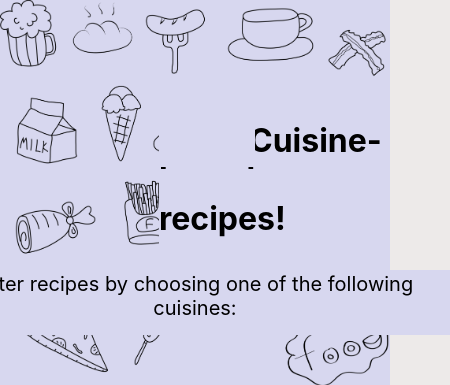
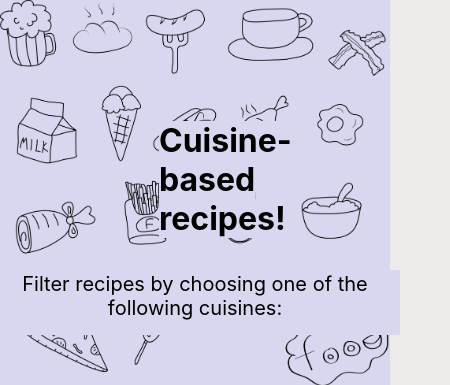
Before and after one commit to SilviaZlo/recipes-app, a React (Create React App) app: page / in a window 390 px wide. Shown: the top 385 px of the page, 450 px wide, since content can reach past the window. Built offline with nearby package versions, Linux system fonts and the light colour scheme; no server answers.

Commit message:
added media queries to Recipes.css, Form. css and Recipes.css

```diff
--- a/src/styles/Form.css
+++ b/src/styles/Form.css
@@ -42,3 +42,9 @@ button:hover {
     text-align: center;
     padding: 5px;
 }
+
+@media(max-width: 600px) {
+    .formLabel {
+        max-width: 400px;
+    }
+}
--- a/src/styles/Header.css
+++ b/src/styles/Header.css
@@ -8,7 +8,7 @@ header {
 
 header h1 span {
     background-color: rgb(215, 215, 239);
-    padding: 30px 90px;
+    /* padding: 30px 90px; */
     /* width: 50%; */
     text-align: center;
 }
--- a/src/styles/Recipes.css
+++ b/src/styles/Recipes.css
@@ -19,3 +19,9 @@
     border: 5px solid white;
     margin: 20px 80px;
 }
+
+@media(max-width: 750px) {
+    .recipesContainer {
+        flex-direction: column;
+    }
+}
```
